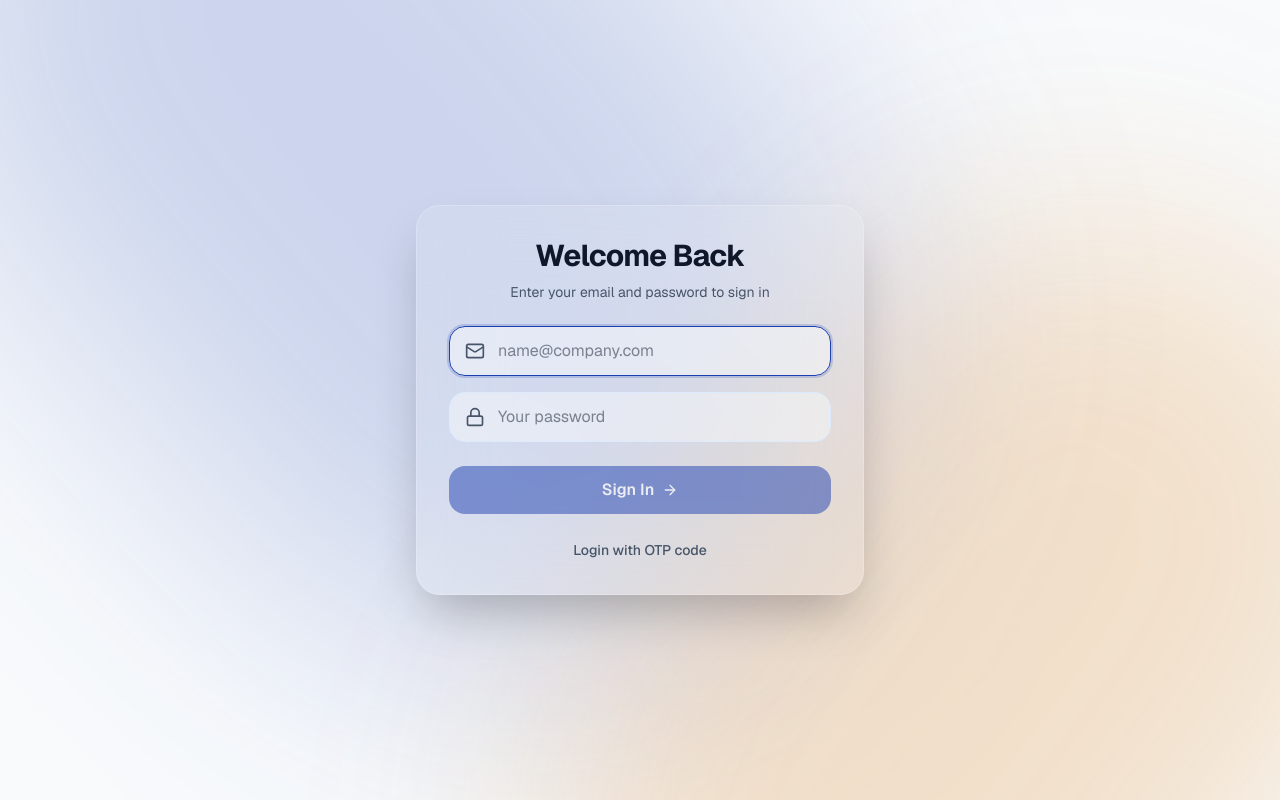
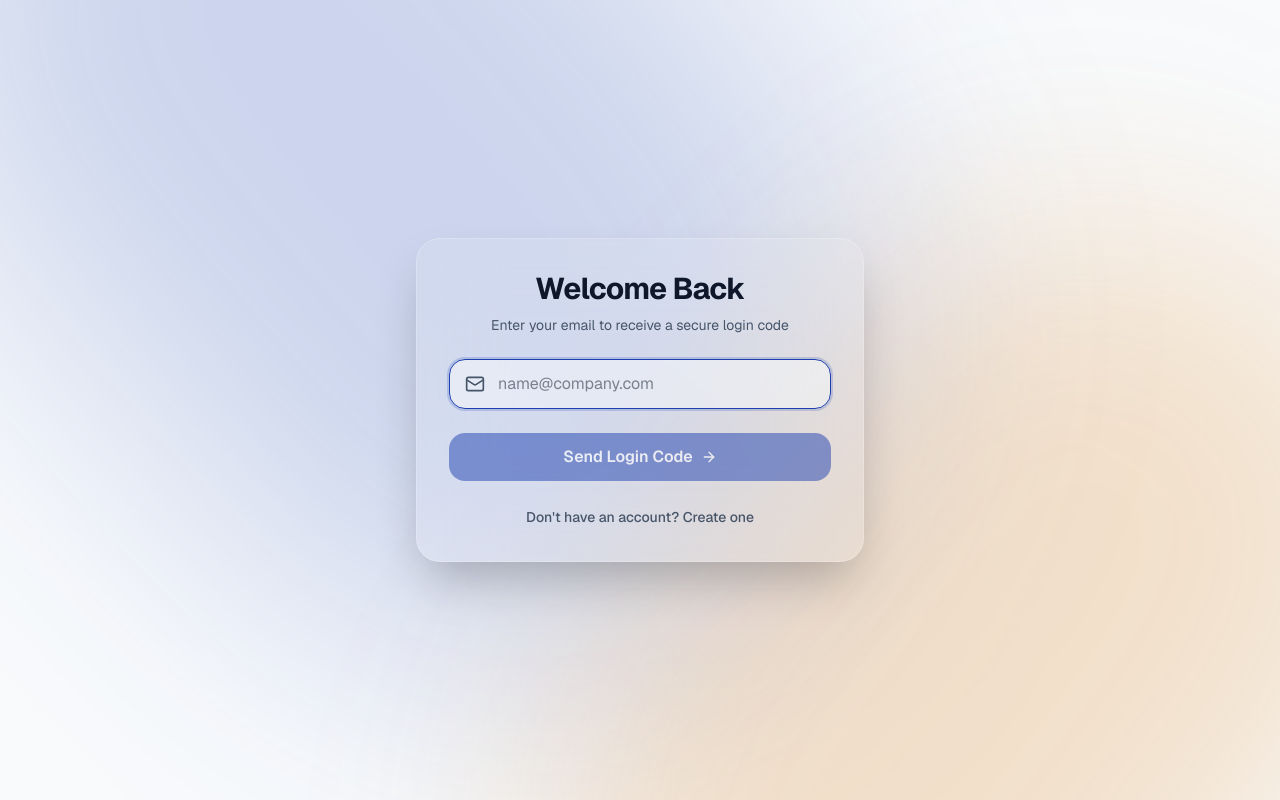
Before and after one commit to TrongAnNguyen/test-amplify, a Next.js app: page /login in a window 1280 px wide. Built offline with nearby package versions, Linux system fonts and the light colour scheme; no server answers; what aws-amplify would draw is missing.

Commit message:
auth: refactor EmailPhase to support only OTP and link to sign-up

```diff
--- a/components/auth/EmailPhase.tsx
+++ b/components/auth/EmailPhase.tsx
@@ -1,8 +1,9 @@
 'use client'
 
 import { useState, useEffect } from 'react'
-import { Mail, ArrowRight, Loader2, Lock } from 'lucide-react'
-import { motion, AnimatePresence } from 'framer-motion'
+import { Mail, ArrowRight, Loader2 } from 'lucide-react'
+import { motion } from 'framer-motion'
+import Link from 'next/link'
 import { LOCAL_STORAGE_KEY, LOGIN_METHOD } from '@/utils/constants'
 
 export type LoginMethod = 'otp' | 'password'
@@ -15,25 +16,15 @@ interface EmailPhaseProps {
 
 export function EmailPhase({ onLogin, isLoading, error }: EmailPhaseProps) {
   const [email, setEmail] = useState('')
-  const [password, setPassword] = useState('')
-  const [method, setMethod] = useState<LoginMethod>('password')
 
   useEffect(() => {
-    const saved = localStorage.getItem(LOCAL_STORAGE_KEY.LOGIN_METHOD)
-    if (saved === LOGIN_METHOD.PASSWORDLESS) {
-      setMethod('otp')
-    }
+    localStorage.setItem(LOCAL_STORAGE_KEY.LOGIN_METHOD, LOGIN_METHOD.PASSWORDLESS)
   }, [])
-
-  const toggleMethod = () => {
-    const newMethod = method === 'otp' ? 'password' : 'otp'
-    setMethod(newMethod)
-  }
 
   const handleSubmit = (e: React.FormEvent) => {
     e.preventDefault()
     if (email) {
-      onLogin(email, method, method === 'password' ? password : undefined)
+      onLogin(email, 'otp')
     }
   }
 
@@ -42,9 +33,7 @@ export function EmailPhase({ onLogin, isLoading, error }: EmailPhaseProps) {
       <div className="text-center">
         <h2 className="text-foreground text-3xl font-bold tracking-tight">Welcome Back</h2>
         <p className="text-muted-foreground mt-2 text-sm">
-          {method === 'otp'
-            ? 'Enter your email to receive a secure login code'
-            : 'Enter your email and password to sign in'}
+          Enter your email to receive a secure login code
         </p>
       </div>
 
@@ -64,56 +53,31 @@ export function EmailPhase({ onLogin, isLoading, error }: EmailPhaseProps) {
           </div>
         </div>
 
-        <AnimatePresence mode="popLayout">
-          {method === 'password' && (
-            <motion.div
-              initial={{ opacity: 0, height: 0, y: -10 }}
-              animate={{ opacity: 1, height: 'auto', y: 0 }}
-              exit={{ opacity: 0, height: 0, y: -10 }}
-              transition={{ duration: 0.2 }}
-              className="space-y-2"
-            >
-              <div className="relative">
-                <Lock className="text-muted-foreground absolute top-1/2 left-4 h-5 w-5 -translate-y-1/2" />
-                <input
-                  type="password"
-                  placeholder="Your password"
-                  value={password}
-                  onChange={(e) => setPassword(e.target.value)}
-                  required={method === 'password'}
-                  className="border-border bg-background/50 focus:border-primary focus:ring-primary/20 w-full rounded-xl border py-3 pr-4 pl-12 outline-hidden transition-all focus:ring-2"
-                />
-              </div>
-            </motion.div>
-          )}
-        </AnimatePresence>
-
         {error && <p className="text-destructive text-xs font-medium">{error}</p>}
       </div>
 
       <button
         type="submit"
-        disabled={isLoading || !email || (method === 'password' && !password)}
+        disabled={isLoading || !email}
         className="group bg-primary text-primary-foreground hover:bg-primary/90 relative flex w-full cursor-pointer items-center justify-center overflow-hidden rounded-xl py-3 font-semibold transition-all disabled:opacity-50"
       >
         {isLoading ? (
           <Loader2 className="h-5 w-5 animate-spin" />
         ) : (
           <>
-            {method === 'otp' ? 'Send Login Code' : 'Sign In'}
+            Send Login Code
             <ArrowRight className="ml-2 h-4 w-4 transition-transform group-hover:translate-x-1" />
           </>
         )}
       </button>
 
       <div className="text-center">
-        <button
-          type="button"
-          onClick={toggleMethod}
+        <Link
+          href="/sign-up"
           className="text-muted-foreground hover:text-primary cursor-pointer text-sm font-medium transition-colors"
         >
-          {method === 'otp' ? 'Login with password' : 'Login with OTP code'}
-        </button>
+          Don't have an account? Create one
+        </Link>
       </div>
     </form>
   )
```
